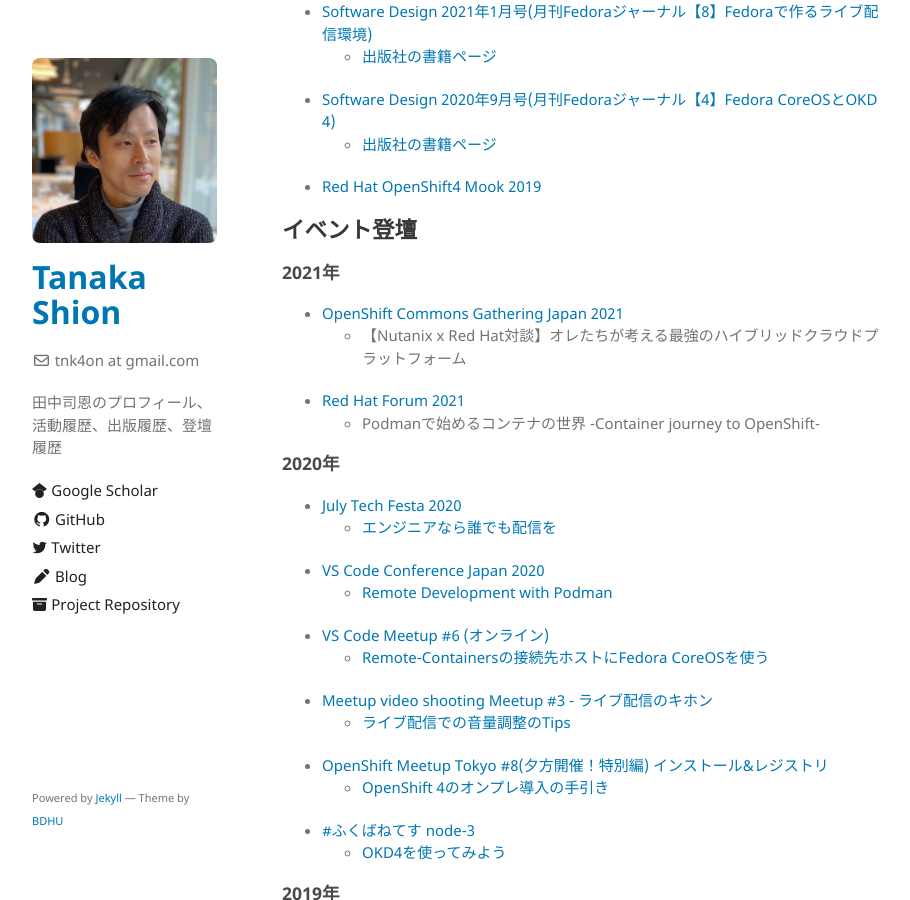
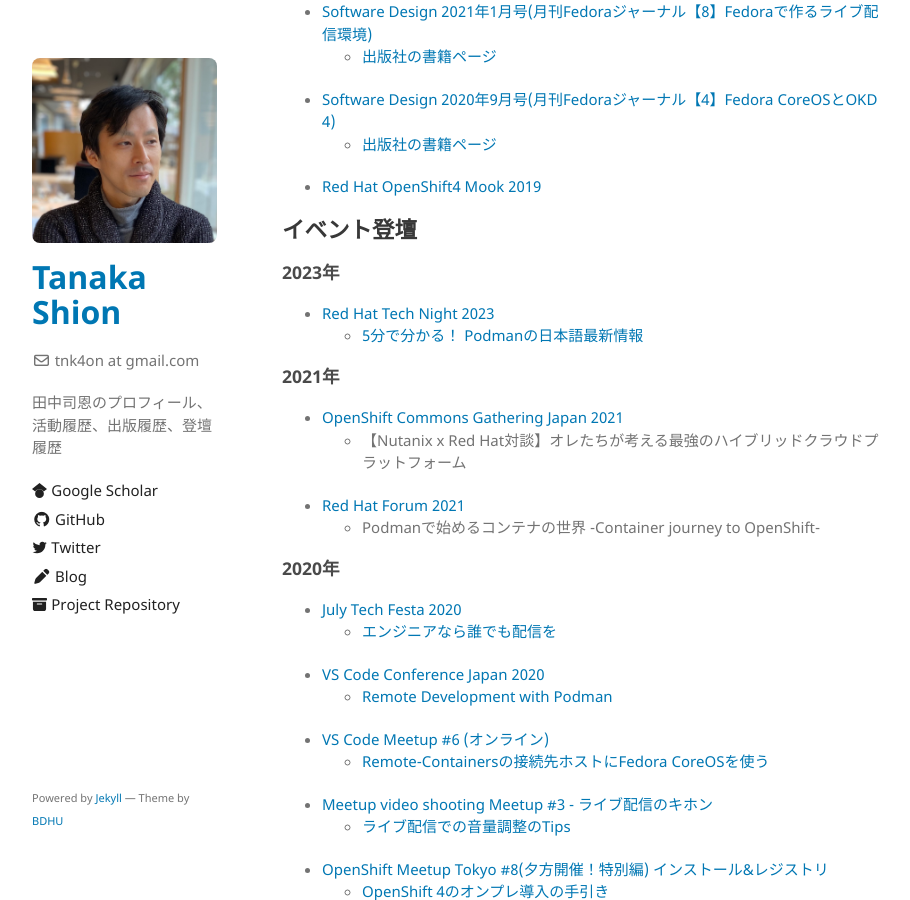
Before and after one commit to tnk4on/tnk4on.github.io, a Jekyll site: the page built from index.md, in a window 1280 px wide and 900 px high, scrolled down 670 px. Shown: the whole window, without its empty margins (178-1088 px from the left). Built offline with Jekyll 4.4.1, drawn with Linux system fonts in a browser that asks for light colours.

Commit message:
update Event

```diff
--- a/index.md
+++ b/index.md
@@ -30,6 +30,10 @@ layout: default
 - [Red Hat OpenShift4 Mook 2019](http://redhat.lookbookhq.com/OCP4Intro_Mook)
 
 ## イベント登壇
+### 2023年
+- [Red Hat Tech Night 2023](https://ossbyredhat.connpass.com/event/297927/)
+  - [5分で分かる！ Podmanの日本語最新情報](https://speakerdeck.com/tnk4on/podmans-latest-news-in-japanese-at-5-min)
+
 ### 2021年
 - [OpenShift Commons Gathering Japan 2021](https://www.redhat.com/ja/explore/openshift/commons-gathering-ja)
   - 【Nutanix x Red Hat対談】オレたちが考える最強のハイブリッドクラウドプラットフォーム
```
Also changed, not shown: README.md.
